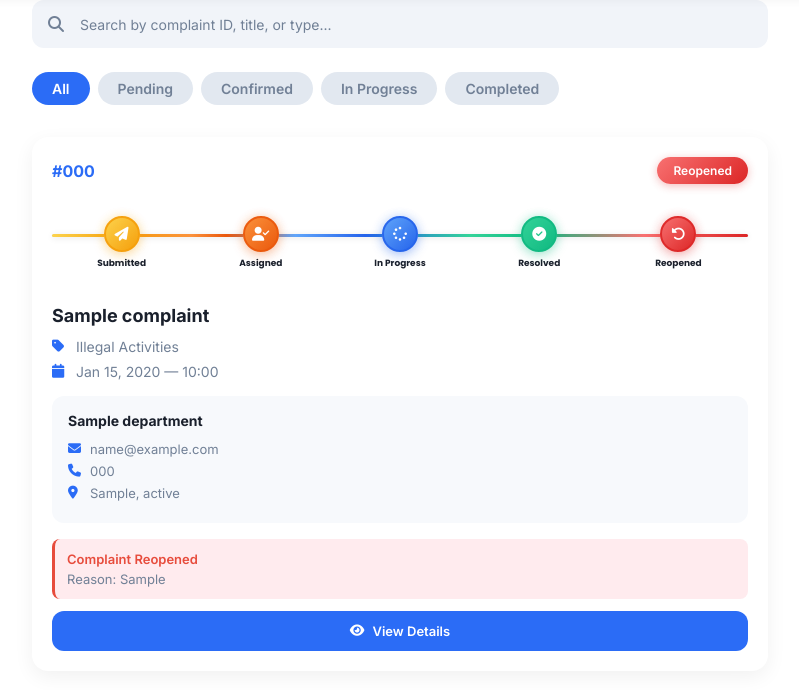
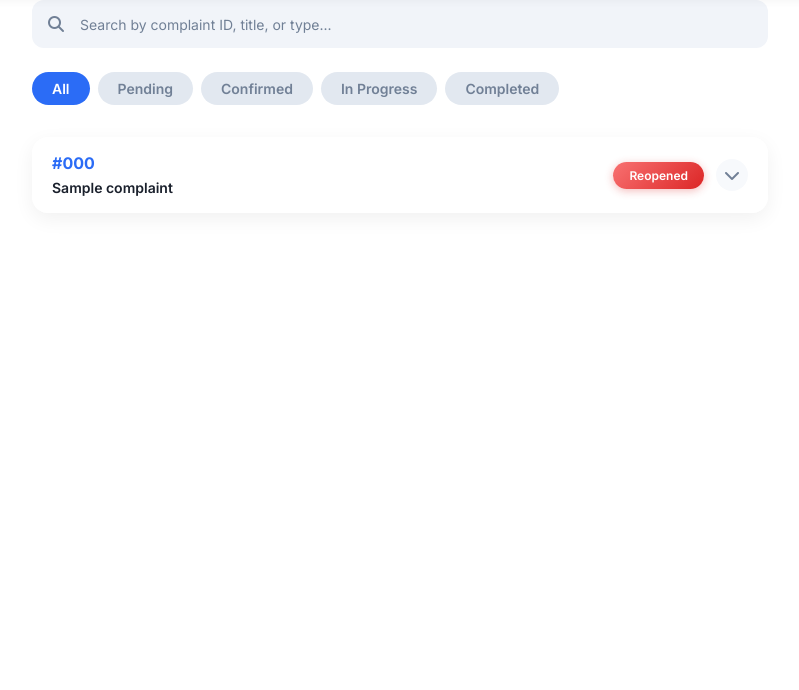
Before and after one commit to kartkbhalodiya/Smart-CITY, a Django app: page /track-complaints/ in a window 1280 px wide. Shown: the part 72-762 px from the top of the page, without its empty margins (240-1039 px from the left). Run offline with Django 5.2, Linux system fonts and the light colour scheme; a user stored in the database is signed in; tables that the repository leaves empty hold one stand-in row (values such as "Sample post").

Commit message:
Fix images using

```diff
--- a/templates/track_complaints.html
+++ b/templates/track_complaints.html
@@ -170,15 +170,103 @@
         .complaint-card {
             background: var(--bg-white);
             border-radius: var(--border-radius);
-            padding: 20px;
+            padding: 0;
             box-shadow: var(--card-shadow);
-            margin-bottom: 16px;
+            margin-bottom: 12px;
             transition: all 0.3s;
+            overflow: hidden;
         }
 
         .complaint-card:active {
             transform: translateY(-2px);
             box-shadow: 0 8px 24px rgba(0,0,0,0.1);
+        }
+
+        /* Card Header - Always Visible */
+        .card-header-compact {
+            display: flex;
+            justify-content: space-between;
+            align-items: center;
+            padding: 16px 20px;
+            cursor: pointer;
+            user-select: none;
+            background: var(--bg-white);
+            transition: background 0.3s;
+        }
+
+        .card-header-compact:hover {
+            background: var(--bg-section);
+        }
+
+        .card-header-compact:active {
+            background: #E8EDF3;
+        }
+
+        .complaint-header-left {
+            flex: 1;
+            display: flex;
+            flex-direction: column;
+            gap: 6px;
+        }
+
+        .complaint-id-compact {
+            font-size: 16px;
+            font-weight: 700;
+            color: var(--primary-color);
+        }
+
+        .complaint-title-compact {
+            font-size: 14px;
+            font-weight: 600;
+            color: var(--text-dark);
+            line-height: 1.3;
+        }
+
+        .card-header-right {
+            display: flex;
+            align-items: center;
+            gap: 12px;
+        }
+
+        .expand-icon {
+            width: 32px;
+            height: 32px;
+            border-radius: 50%;
+            background: var(--bg-section);
+            display: flex;
+            align-items: center;
+            justify-content: center;
+            color: var(--text-muted);
+            transition: all 0.3s;
+        }
+
+        .expand-icon i {
+            transition: transform 0.3s;
+        }
+
+        .complaint-card.expanded .expand-icon {
+            background: var(--primary-color);
+            color: white;
+        }
+
+        .complaint-card.expanded .expand-icon i {
+            transform: rotate(180deg);
+        }
+
+        /* Card Content - Collapsible */
+        .card-content {
+            max-height: 0;
+            overflow: hidden;
+            transition: max-height 0.4s cubic-bezier(0.4, 0, 0.2, 1);
+        }
+
+        .complaint-card.expanded .card-content {
+            max-height: 3000px;
+        }
+
+        .card-content-inner {
+            padding: 0 20px 20px 20px;
+            border-top: 1px solid #E8EDF3;
         }
 
         /* Card Header */
@@ -187,12 +275,6 @@
             justify-content: space-between;
             align-items: center;
             margin-bottom: 16px;
-        }
-
-        .complaint-id {
-            font-size: 16px;
-            font-weight: 700;
-            color: var(--primary-color);
         }
 
         .status-badge {
@@ -697,10 +779,14 @@
         <div id="complaintsList">
             {% if complaints %}
                 {% for complaint in complaints %}
-                <div class="complaint-card" data-status="{{ complaint.work_status }}">
-                    <!-- Card Header -->
-                    <div class="card-header">
-                        <div class="complaint-id">#{{ complaint.complaint_number }}</div>
+                <div class="complaint-card" data-status="{{ complaint.work_status }}" id="complaint-{{ complaint.id }}">
+                    <!-- Compact Header - Always Visible -->
+                    <div class="card-header-compact" onclick="toggleComplaint({{ complaint.id }})">
+                        <div class="complaint-header-left">
+                            <div class="complaint-id-compact">#{{ complaint.complaint_number }}</div>
+                            <div class="complaint-title-compact">{{ complaint.title }}</div>
+                        </div>
+                        <div class="card-header-right">
                             <span class="status-badge status-{{ complaint.work_status }}">
                                 {% if complaint.work_status == 'pending' %}Submitted
                                 {% elif complaint.work_status == 'confirmed' %}Assigned
@@ -710,7 +796,15 @@
                                 {% else %}{{ complaint.work_status }}
                                 {% endif %}
                             </span>
+                            <div class="expand-icon">
+                                <i class="fa-solid fa-chevron-down"></i>
                             </div>
+                        </div>
+                    </div>
+
+                    <!-- Collapsible Content -->
+                    <div class="card-content">
+                        <div class="card-content-inner">
 
                     <!-- Progress Timeline -->
                     <div class="progress-timeline">
@@ -871,6 +965,8 @@
                         View Details
                     </a>
                         </div>
+                    </div>
+                </div>
                 {% endfor %}
             {% else %}
                 <div class="empty-state">
@@ -903,6 +999,12 @@
     </nav>
 
     <script>
+        // Toggle complaint card expansion
+        function toggleComplaint(complaintId) {
+            const card = document.getElementById('complaint-' + complaintId);
+            card.classList.toggle('expanded');
+        }
+
         // Filter complaints by status
         function filterComplaints(status) {
             // Update active tab
@@ -928,9 +1030,9 @@
             const cards = document.querySelectorAll('.complaint-card');
 
             cards.forEach(card => {
-                const id = card.querySelector('.complaint-id').textContent.toLowerCase();
-                const title = card.querySelector('.complaint-title').textContent.toLowerCase();
-                const type = card.querySelector('.detail-row span').textContent.toLowerCase();
+                const id = card.querySelector('.complaint-id-compact').textContent.toLowerCase();
+                const title = card.querySelector('.complaint-title-compact').textContent.toLowerCase();
+                const type = card.querySelector('.detail-row span')?.textContent.toLowerCase() || '';
 
                 if (id.includes(searchTerm) || title.includes(searchTerm) || type.includes(searchTerm)) {
                     card.style.display = 'block';
```
Lines whose indentation alone changed are shown as unchanged.
